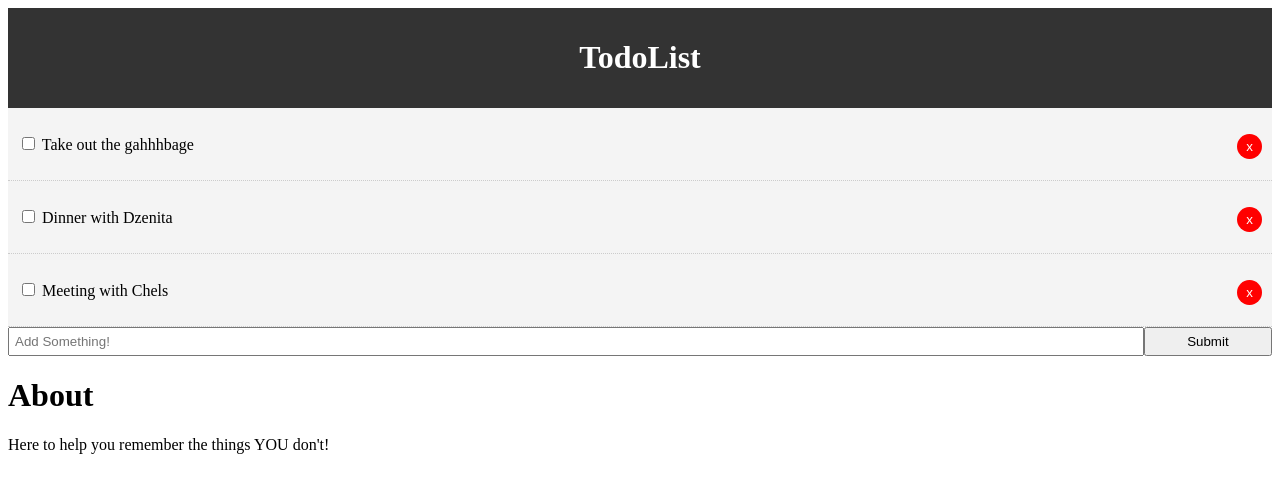
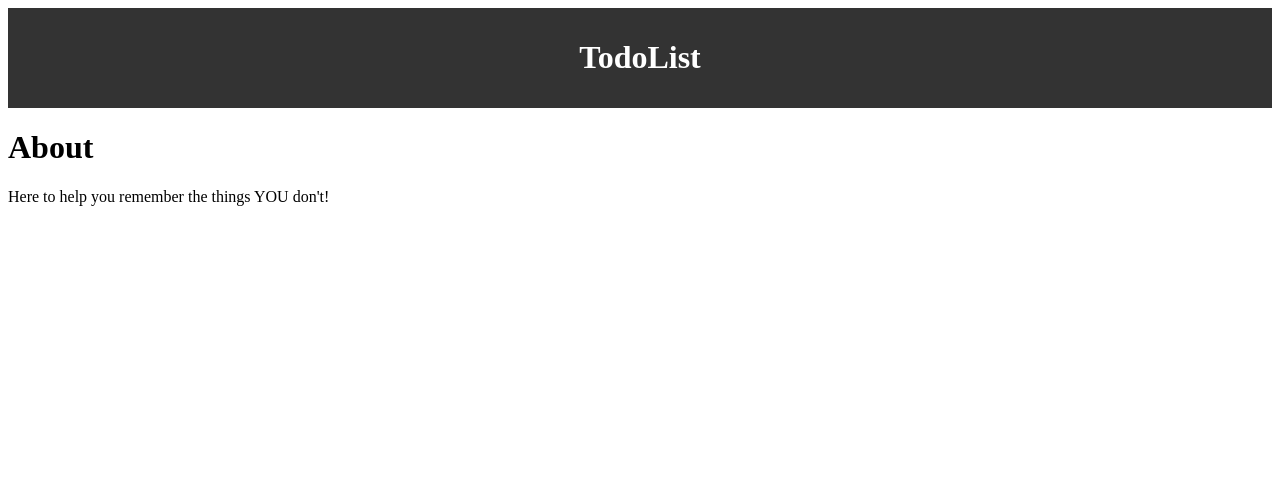
Before and after one commit to jurgenstevens/react-to-do-list, a React (Create React App) app: page /about in a window 1280 px wide. Shown: the top 492 px of the page. Built offline with nearby package versions, Linux system fonts and the light colour scheme.

Commit message:
Created exact path for todos only

```diff
--- a/src/App.js
+++ b/src/App.js
@@ -62,7 +62,7 @@ class App extends Component {
         <div className="App">
           <div className="container">
             <Header />
-            <Route path='/' render={props => (
+            <Route exact path='/' render={props => (
               <React.Fragment>
                 <Todos todos={this.state.todos} markComplete={this.markComplete}
                 delTodo={this.delTodo} />
```
